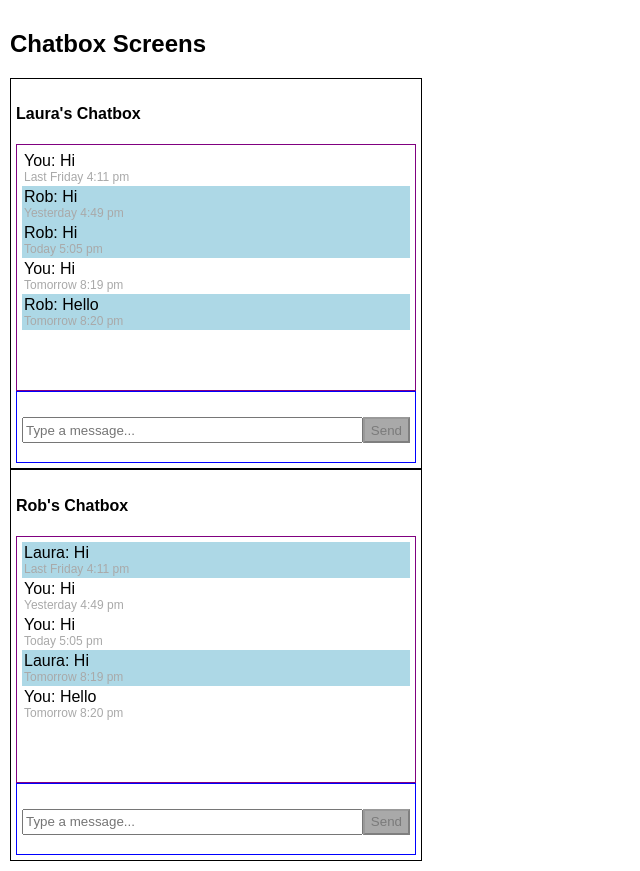
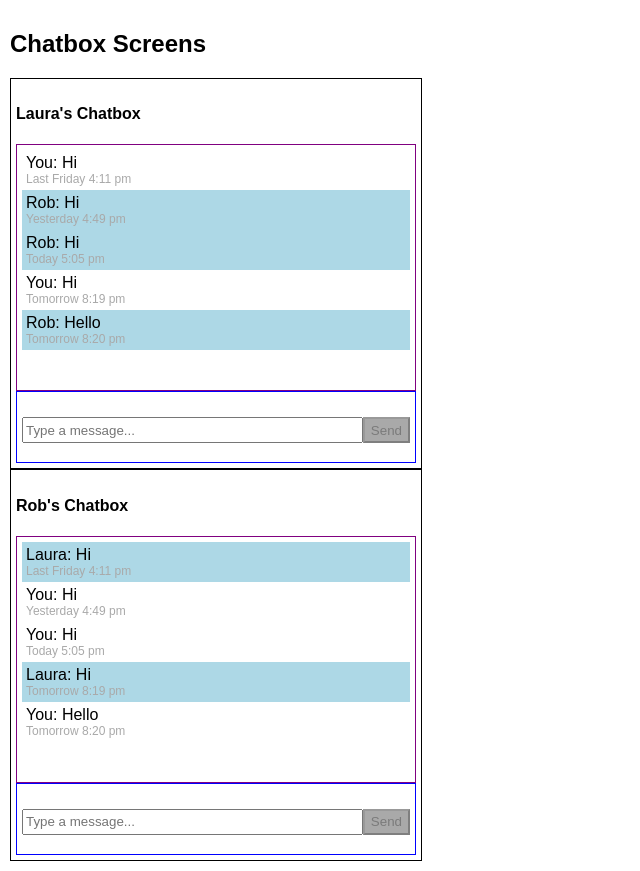
Before and after one commit to ashikul/chat-react, a React (Create React App) app: page / in a window 1280 px wide. Shown: the whole page, without its empty margins (0-640 px from the left). Built offline with nearby package versions, Linux system fonts and the light colour scheme; the HTML template or start-up script is replaced by a standard one.

Commit message:
css updates

```diff
--- a/src/styles/App.css
+++ b/src/styles/App.css
@@ -3,7 +3,7 @@
 }
 
 .chatboxes-container {
-	display: inline-block;
+	display: flex;
 }
 
 @media screen and (max-width: 30em) {
--- a/src/styles/Chatbox.css
+++ b/src/styles/Chatbox.css
@@ -21,7 +21,7 @@
 }
 
 .receivingUserIsTypingField {
-	color: darkgray;
+	color: dimgray;
 	font-style: italic;
 	height: 20px;
 }
--- a/src/styles/MessageBox.css
+++ b/src/styles/MessageBox.css
@@ -1,5 +1,5 @@
 .MessageBox{
-	padding: 2px;
+	padding: 4px;
 }
 .MessageBox-time{
 	color: darkgray;
```
